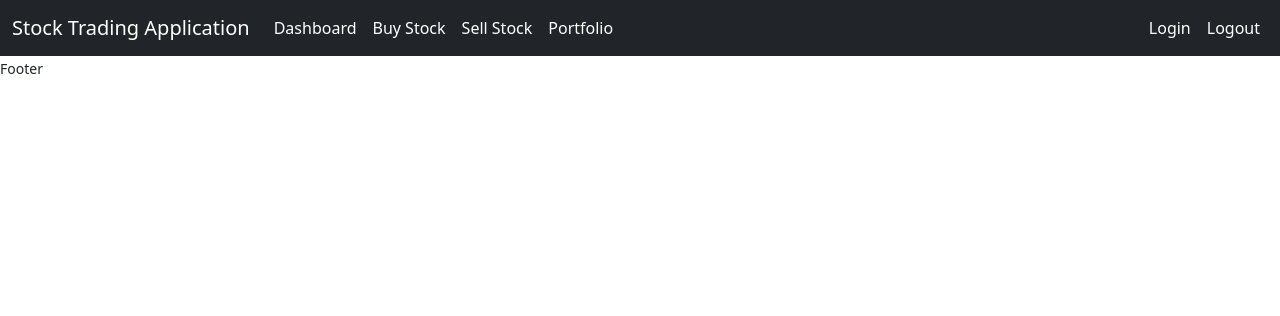
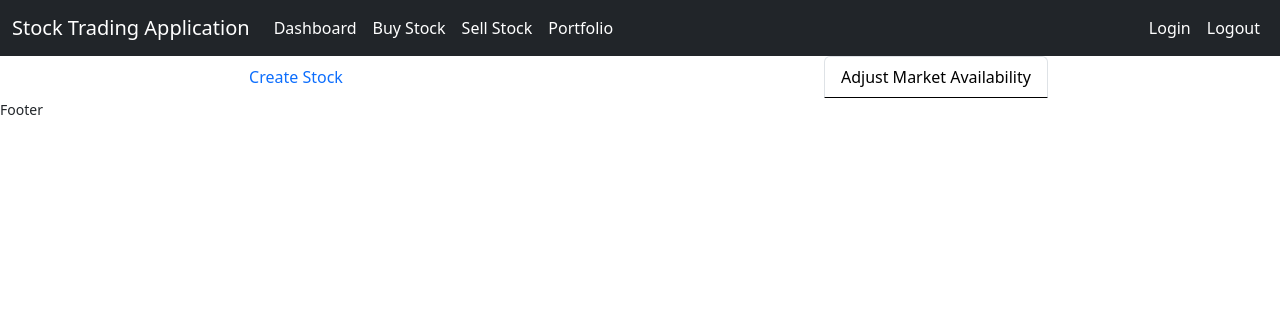
Before and after one commit to andrtbo/401StockApplication, a Flask app: page / in a window 1280 px wide. Shown: the top 316 px of the page. Run offline with Flask 3, Linux system fonts and the light colour scheme.

Commit message:
added the create stock links to the admin dash

```diff
--- a/templates/dashboard.html
+++ b/templates/dashboard.html
@@ -13,6 +13,15 @@
         {% endif %}
         {% endwith %}
     </ul>
+    <ul class="nav nav-tabs card-header-tabs w-100 justify-content-around">
+        <li class="nav-item">
+            <a class="nav-link" href="{{ url_for('create_stock') }}">Create Stock</a>
+        </li>
+        <li class="nav-item">
+            <!-- class = "active" determines which nav tab is selected for the page -->
+            <a class="nav-link active" href="{{ url_for('market_availability') }}">Adjust Market Availability</a>
+        </li>
+    </ul>
 {% endblock %}
 
 {% block footer%}Footer{% endblock %}
```
